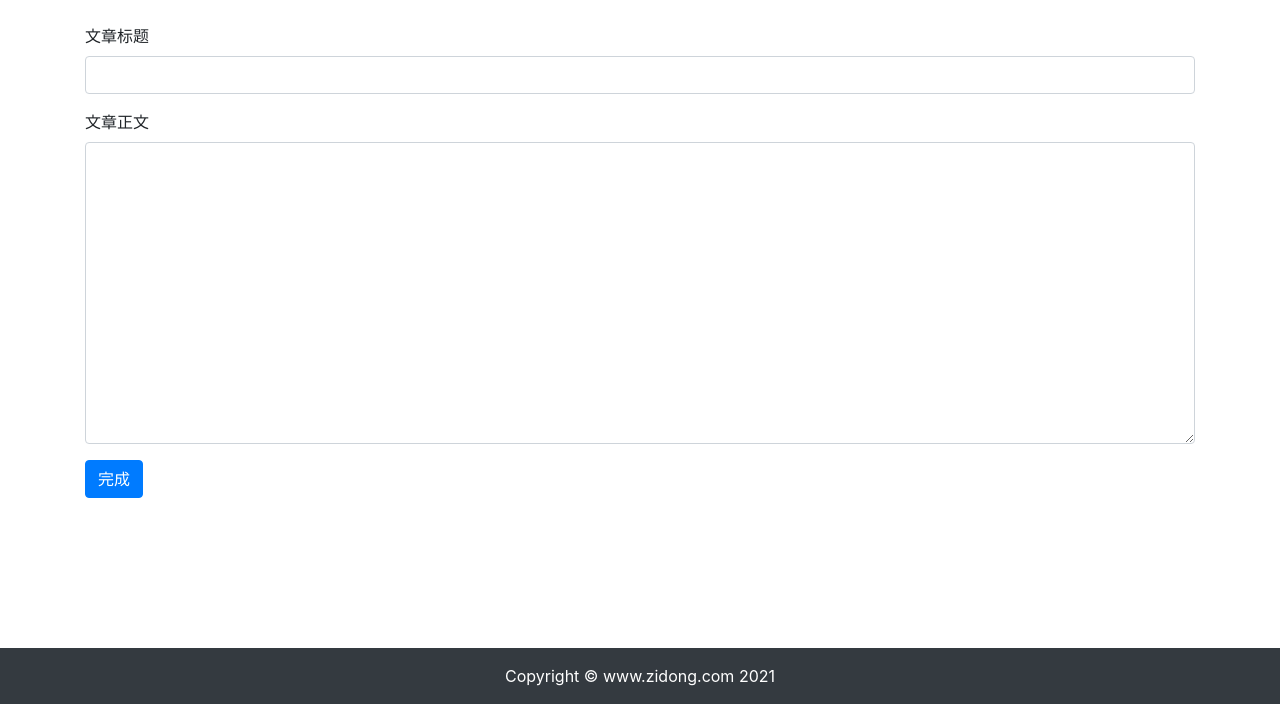
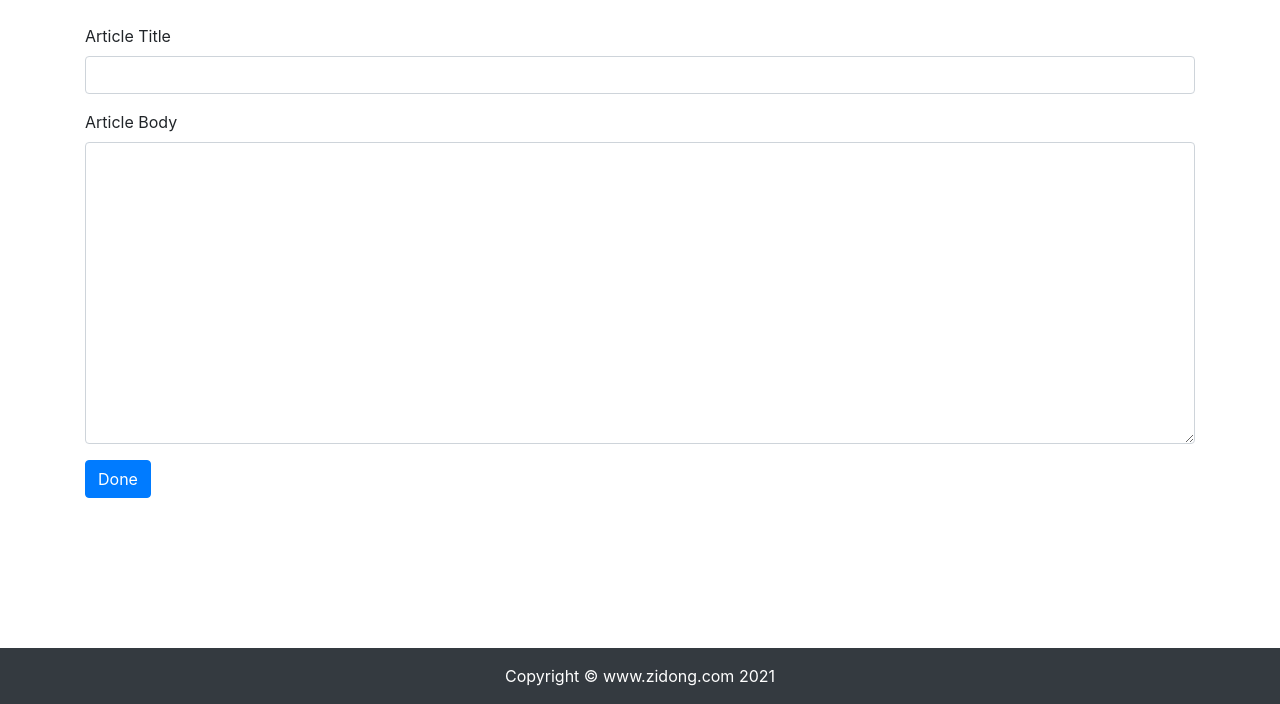
Before and after one commit to FOaker/CYBR8470-SemesterProject, a Django app: page /article/article-create/ in a window 1280 px wide. Shown: the part 96-800 px from the top of the page. Run offline with Django 3.2, Linux system fonts and the light colour scheme; a user stored in the database is signed in; some libraries are stand-ins or nearby versions.

Commit message:
update AWS Deploy

```diff
--- a/blog/blog/settings.py
+++ b/blog/blog/settings.py
@@ -26,7 +26,7 @@ SECRET_KEY = ')o2kdayux&a$f4)i149)c=468xxi&-24c)u#%3szl8^$sgnq)l'
 # SECURITY WARNING: don't run with debug turned on in production!
 DEBUG = True
 
-ALLOWED_HOSTS = []
+ALLOWED_HOSTS = ['eb-django-app-dev.elasticbeanstalk.com']
 
 # Application definition
 
--- a/blog/templates/article/create.html
+++ b/blog/templates/article/create.html
@@ -8,14 +8,14 @@
             <form method="post" action=".">
                 {% csrf_token %}
                 <div class="form-group">
-                    <label for="title">文章标题</label>
+                    <label for="title">Article Title</label>
                     <input type="text" class="form-control" id="title" name="title">
                 </div>
                 <div class="form-group">
-                    <label for="body">文章正文</label>
+                    <label for="body">Article Body</label>
                     <textarea type="text" class="form-control" id="body" name="body" rows="12"></textarea>
                 </div>
-                <button type="submit" class="btn btn-primary">完成</button>
+                <button type="submit" class="btn btn-primary">Done</button>
             </form>
         </div>
     </div>
```
Also changed, not shown: blog/requirements.txt (+11 -5 lines), blog/db.sqlite3, 3 other files.
